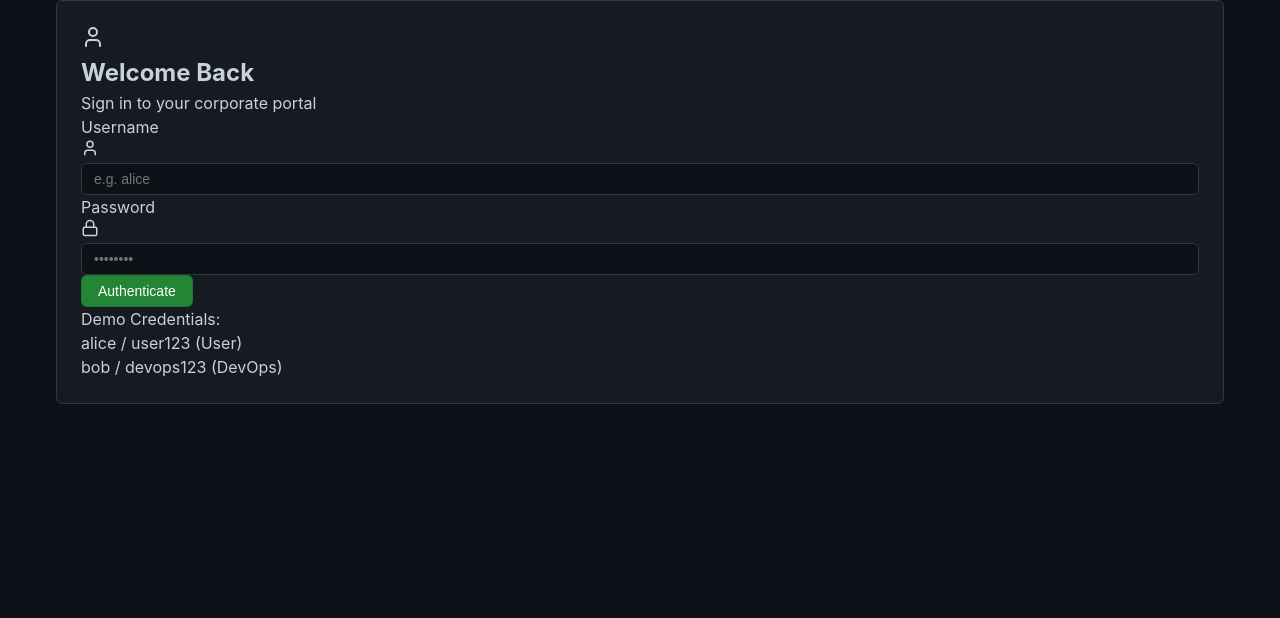
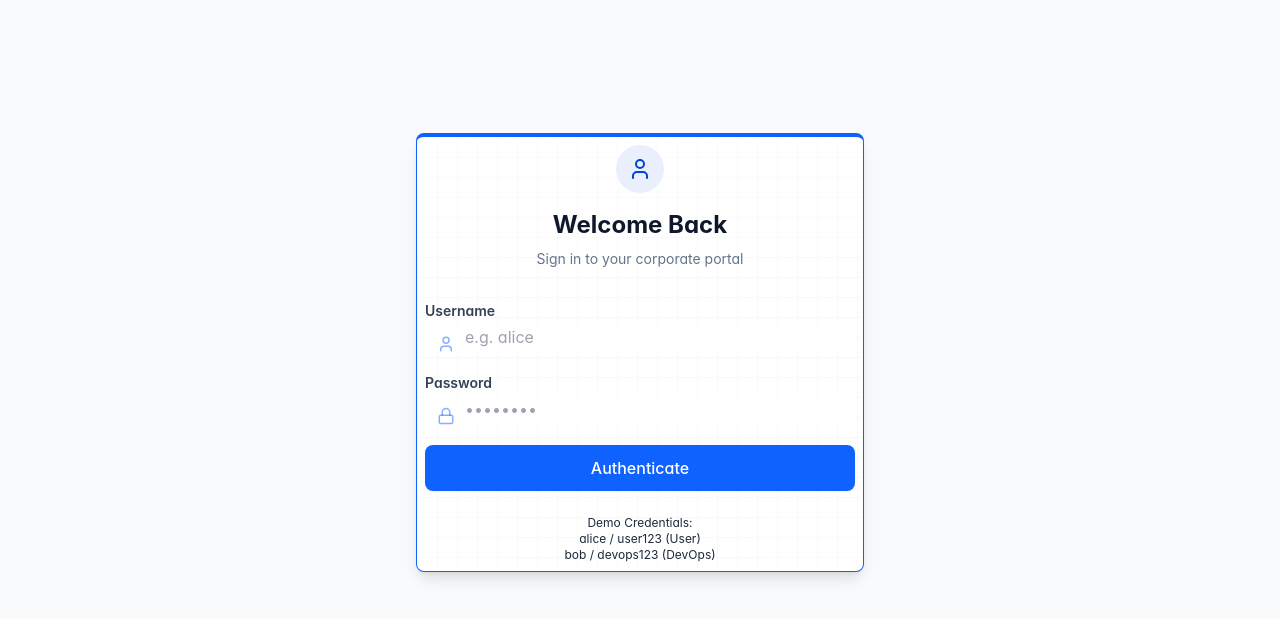
Before and after one commit to mrajibrm/devops-portal, a React (Vite) app in the folder frontend/: page /login in a window 1280 px wide. Shown: the top 618 px of the page. Built offline with nearby package versions, Linux system fonts and the light colour scheme.

Commit message:
fix: Correct CSS import path and apply primary button styling to login.

```diff
--- a/frontend/src/main.jsx
+++ b/frontend/src/main.jsx
@@ -1,7 +1,7 @@
 import React from 'react'
 import ReactDOM from 'react-dom/client'
 import App from './App.jsx'
-import './styles/index.css'
+import './index.css'
 
 ReactDOM.createRoot(document.getElementById('root')).render(
     <React.StrictMode>
--- a/frontend/src/pages/Login.jsx
+++ b/frontend/src/pages/Login.jsx
@@ -75,7 +75,7 @@ const Login = () => {
 
                         {error && <div className="text-danger text-sm text-center bg-danger/10 p-2 rounded">{error}</div>}
 
-                        <button type="submit" className="btn w-full py-2.5 text-base">
+                        <button type="submit" className="btn btn-primary w-full py-2.5 text-base">
                             Authenticate
                         </button>
                     </form>
```
